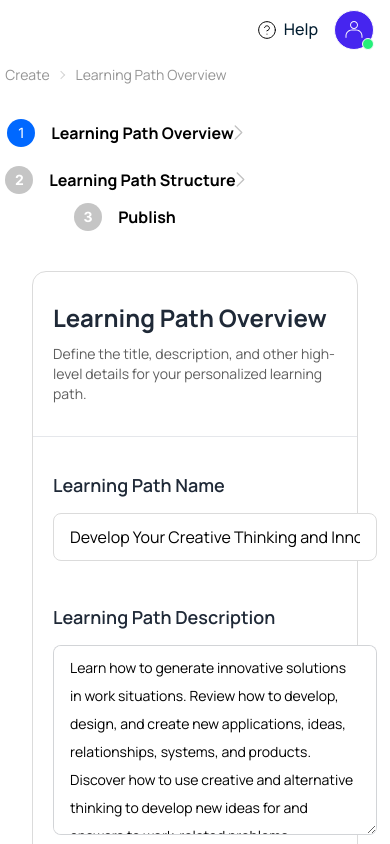
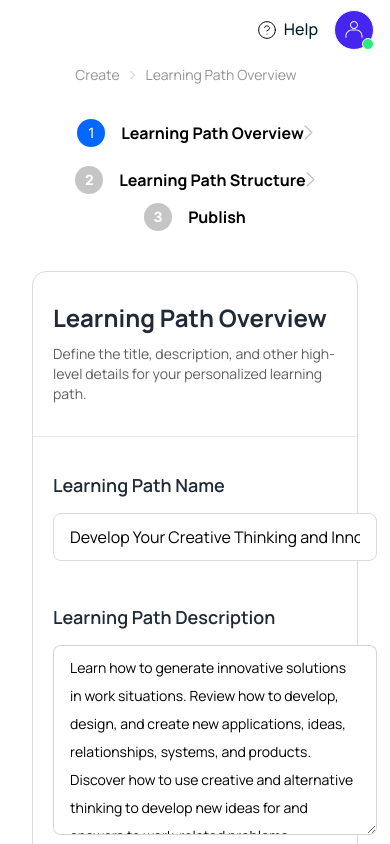
Before and after one commit to Vishrut19/upwork_dashboard_app, a Next.js app: page / in a window 390 px wide. Shown: the top 844 px of the page. Built offline with nearby package versions, Linux system fonts and the light colour scheme.

Commit message:
Fixed Responsiveness of Breadcrumbs & Steps

```diff
--- a/src/app/page.js
+++ b/src/app/page.js
@@ -12,7 +12,7 @@ export default function Home() {
     <>
       <NavBar />
       <main className="flex min-h-screen flex-col items-center justify-between p-8">
-        <div className="-ml-[140px] -mt-[25px]">
+        <div className="lg:-ml-[200px] -mt-[25px] sm:-ml-[170px]">
           <Breadcrumbs />
           <Steps />
         </div>
```
